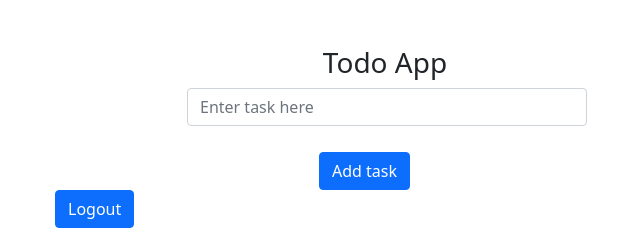
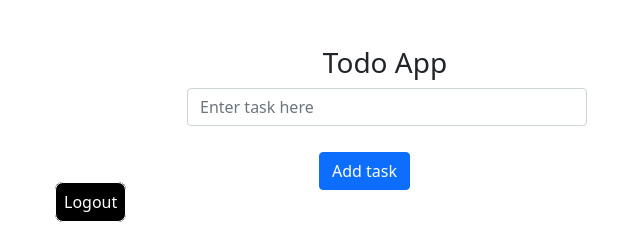
Before and after one commit to maaz2412/Maaztodo, a Django app: page /home/ in a window 1280 px wide. Shown: the part 206-450 px from the top of the page, without its empty margins (255-895 px from the left). Run offline with Django 5.2, Linux system fonts and the light colour scheme; a user stored in the database is signed in; data comes from the database, SQL or seed files in the repository; both versions use the stored data as it was after the commit.

Commit message:
Improved Logout button in home

```diff
--- a/todoapp/templates/todoapp/homepage.html
+++ b/todoapp/templates/todoapp/homepage.html
@@ -30,9 +30,7 @@
       </div>
       <div>
         {% if user.is_authenticated %}
-        <button class="btn btn-primary">
-          <a style="text-decoration: none; color:white;" href="{% url 'logout-user' %}">Logout</a>
-        </button>
+          <a style="text-decoration: none; color:white; padding: 8px 8px; background: black; border: 0.5px white solid; border-radius: 8px;" href="{% url 'logout-user' %}">Logout</a>
         {% else %}
         <button class="btn btn-primary">
           <a  style="text-decoration: none;" href="{% url 'login' %}">Login</a>
```
Also changed, not shown: db.sqlite3.
